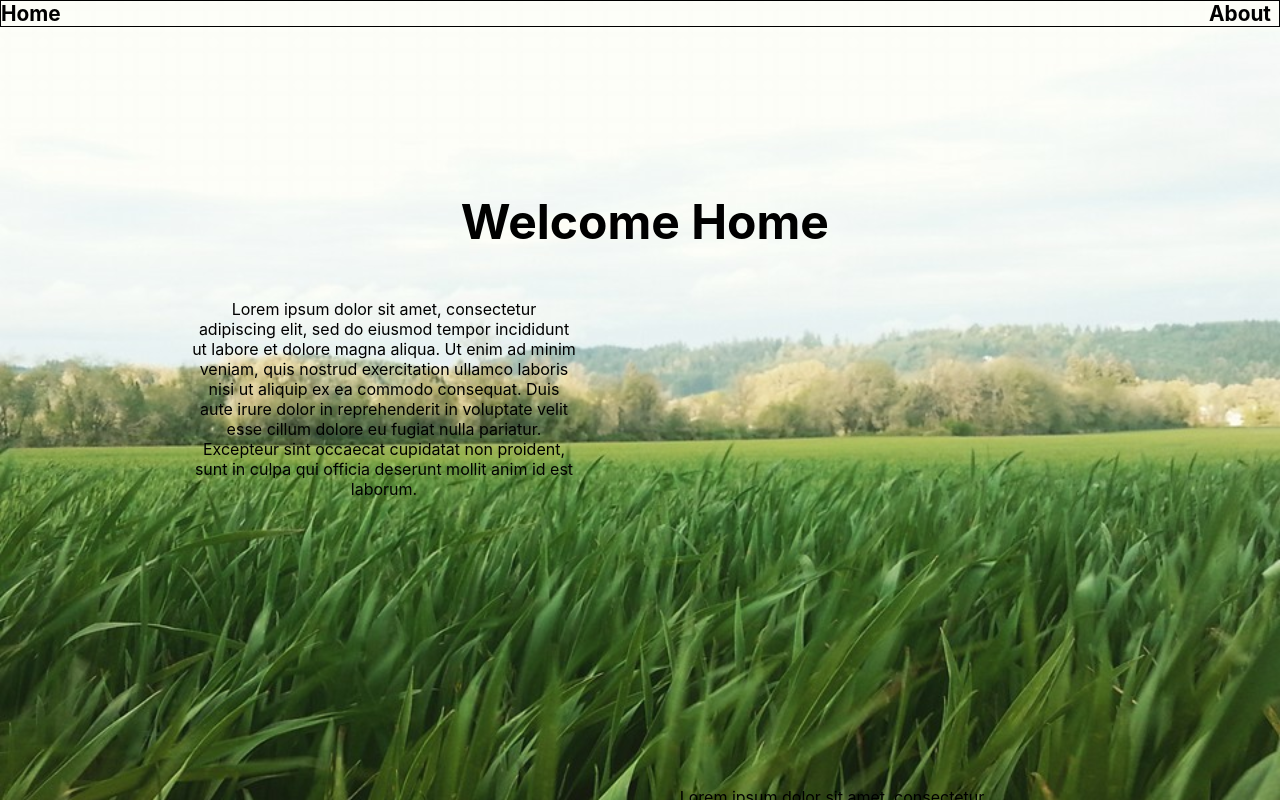
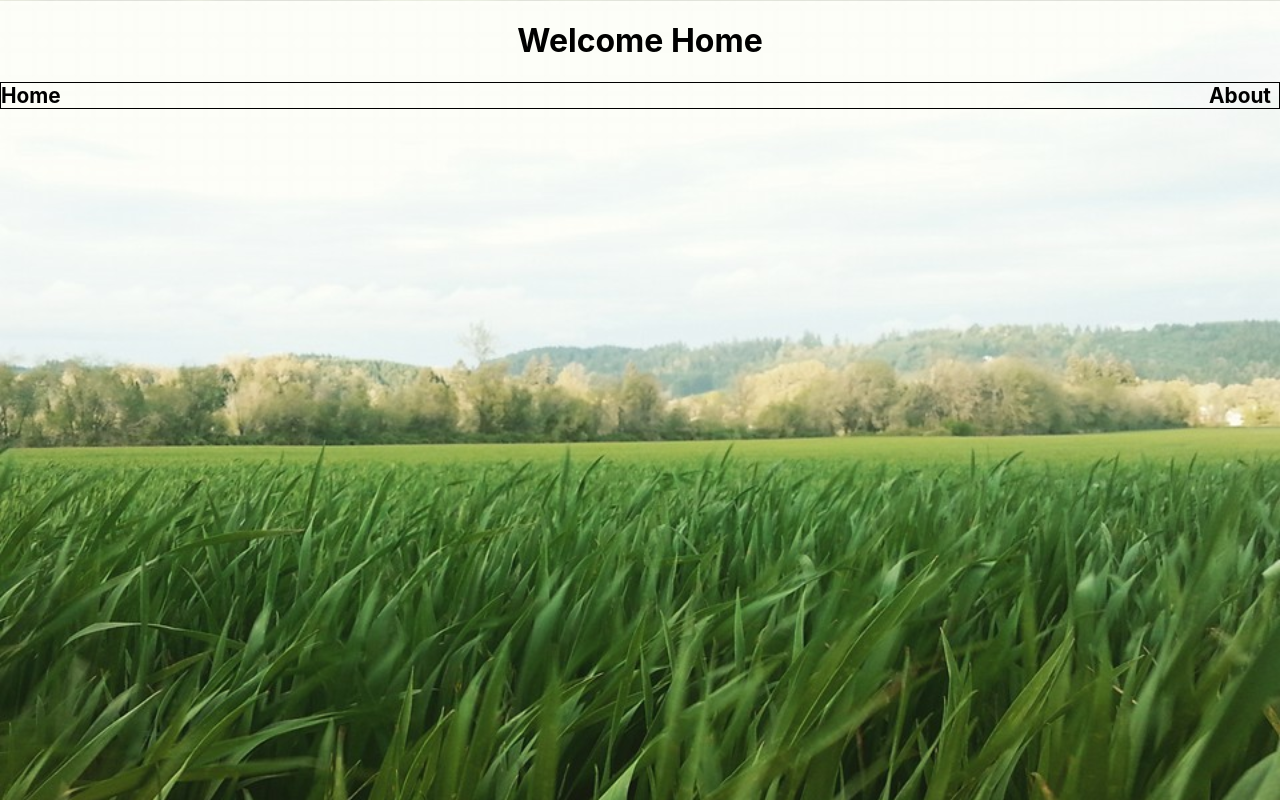
Before and after one commit to Elijah-Woodhouse/elijahSite, a React (Create React App) app: page / in a window 1280 px wide. Shown: the top 800 px of the page. Built offline with nearby package versions, Linux system fonts and the light colour scheme.

Commit message:
correctly used useInView from intersection observer to check whether elements appear on screen or not

```diff
--- a/public/index.html
+++ b/public/index.html
@@ -9,35 +9,10 @@
       name="description"
       content="Web site created using create-react-app"
     />
-    <link rel="apple-touch-icon" href="%PUBLIC_URL%/logo192.png" />
-    <!--
-      manifest.json provides metadata used when your web app is installed on a
-      user's mobile device or desktop. See https://developers.google.com/web/fundamentals/web-app-manifest/
-    -->
-    <link rel="manifest" href="%PUBLIC_URL%/manifest.json" />
-    <!--
-      Notice the use of %PUBLIC_URL% in the tags above.
-      It will be replaced with the URL of the `public` folder during the build.
-      Only files inside the `public` folder can be referenced from the HTML.
-
-      Unlike "/favicon.ico" or "favicon.ico", "%PUBLIC_URL%/favicon.ico" will
-      work correctly both with client-side routing and a non-root public URL.
-      Learn how to configure a non-root public URL by running `npm run build`.
-    -->
-    <title>React App</title>
+    <title>Elijah Woodhouse</title>
   </head>
   <body>
     <noscript>You need to enable JavaScript to run this app.</noscript>
     <div id="root"></div>
-    <!--
-      This HTML file is a template.
-      If you open it directly in the browser, you will see an empty page.
-
-      You can add webfonts, meta tags, or analytics to this file.
-      The build step will place the bundled scripts into the <body> tag.
-
-      To begin the development, run `npm start` or `yarn start`.
-      To create a production bundle, use `npm run build` or `yarn build`.
-    -->
   </body>
 </html>
--- a/src/App.css
+++ b/src/App.css
@@ -19,11 +19,20 @@ body {
   margin-top: 0;
 }
 
+.fade-in {
+  opacity: 0;
+  transition: opacity 250ms ease-in;
+}
+
+.fade-in.appear {
+  opacity: 1;
+}
+
 .main-intro-header {
   background-color: rgb(254, 252, 243, 0);
   padding: 5%;
   margin: 0;
-  position: absolute;
+  position: fixed;
   margin: 10% 30% 50% 31%;
   font-size: 3em;
 }
@@ -66,3 +75,11 @@ nav {
   width: 30%;
   margin: 5% 20% 20% 50%
 }
+
+.first-break {
+  margin-top: 300%;
+}
+
+.second-break {
+  margin-top: 300%;
+}
--- a/src/App.js
+++ b/src/App.js
@@ -5,10 +5,13 @@ import { Route, Routes, useLocation } from 'react-router-dom';
 import React from 'react';
 
 function App() {
+
+  const location = useLocation();
+
   return (
 
     <div className="App">
-      <Routes>
+      <Routes location={location} key={location.pathname}>
         <Route path="/" exact element={<HomePage />} />
       </Routes>
     </div>
--- a/src/components/HomePage.js
+++ b/src/components/HomePage.js
@@ -1,22 +1,33 @@
 import React from 'react';
+import { useEffect, useRef, useState } from 'react';
 import { Link, useRouteMatch, useNavigate } from 'react-router-dom';
 import BoulderImage from "../data/nat_pic_boulders_and_tree.jpeg";
 import FenceImage from "../data/nat_pic_fence.jpeg";
 import GrassField from '../data/nat_pic_grass.jpeg';
-import { motion, useAnimation } from 'framer-motion';
+import { useInView } from 'react-intersection-observer';
 
 
 export default function HomePage() {
     const navigate = useNavigate();
+    const fadeInOutStyles = "break-fadeInOut";
+    const hiding = "item-not-in-view";
 
+    const { ref: firstRef, inView: firstBreakIsVisibile} = useInView();
+    const { ref: secondRef, inView: secondBreakIsVisibile} = useInView();
+
+    useEffect(() => {
+        console.log(firstBreakIsVisibile, secondBreakIsVisibile);
+    }, [firstBreakIsVisibile, secondBreakIsVisibile])
 
         return (
             <div>
-                <motion.h1 className="main-intro-header">Welcome Home</motion.h1>
+                <h1 className={firstBreakIsVisibile ? `${fadeInOutStyles}` :`${hiding}`}>Welcome Home</h1>
                 <div className='nav-links'>
                     <Link to="/">Home</Link>
                     <Link to="/about">About</Link>
                 </div>
+                <div className="first-break" ref={firstRef}>stop point</div>
+                <div className="second-break" ref={secondRef}>stop point</div>
                 <div className="HP-paragraph-one">
                     <p>Lorem ipsum dolor sit amet, consectetur adipiscing elit,
                         sed do eiusmod tempor incididunt ut labore et dolore
```
Also changed, not shown: package.json (+5 -3 lines), 1 other file (tests, documents, lock files or other folders).
